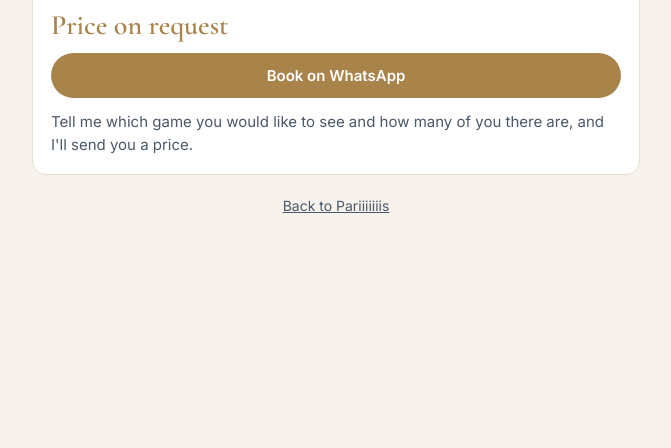
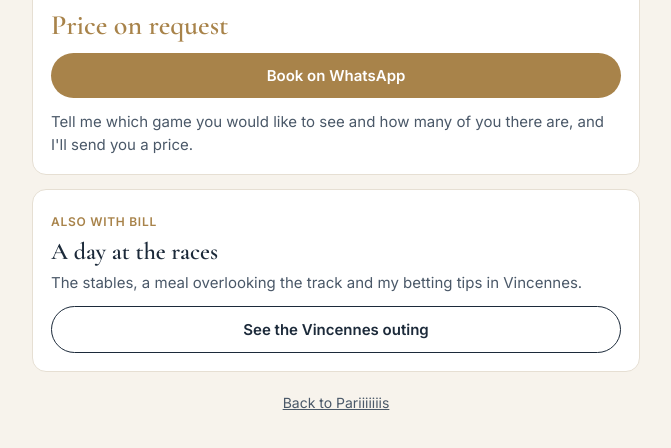
Before and after one commit to OlieBill/OlieBill.github.io, a plain HTML site: page psg/index.html in a window 1280 px wide. Shown: the part 1216-1664 px from the top of the page, without its empty margins (304-975 px from the left). Before the commit the page ends 1483 px from the top, so only its background shows below. Drawn offline with nearby package versions, Linux system fonts and the light colour scheme.

Commit message:
Update index.html

```diff
--- a/psg/index.html
+++ b/psg/index.html
@@ -135,6 +135,7 @@ header h1{font-size:clamp(21px,6.4vw,26px);white-space:nowrap}
     <a class="btn gold full" id="waBtn" href="#" target="_blank" rel="noopener">Book on WhatsApp</a>
     <p class="note">Tell me which game you would like to see and how many of you there are, and I'll send you a&nbsp;price.</p>
   </div>
+  <div class="card" style="margin-top:8px"><span class="tag">Also with Bill</span><h3>A day at the&nbsp;races</h3><p>The stables, a meal overlooking the track and my betting tips in&nbsp;Vincennes.</p><div class="row"><a class="btn line" href="https://oliebill.github.io/vincennes/">See the Vincennes outing</a></div></div>
   <a class="back" href="https://oliebill.github.io/">Back to Pariiiiiiis</a>
 </main>
 <script>
```
